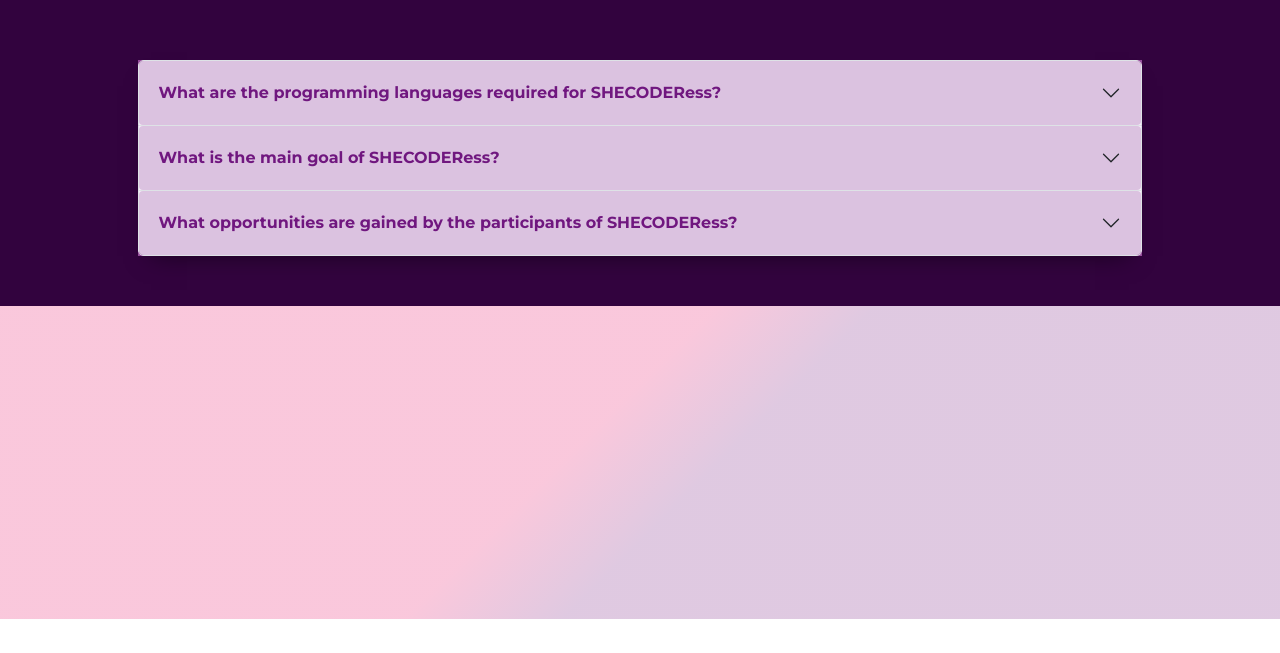
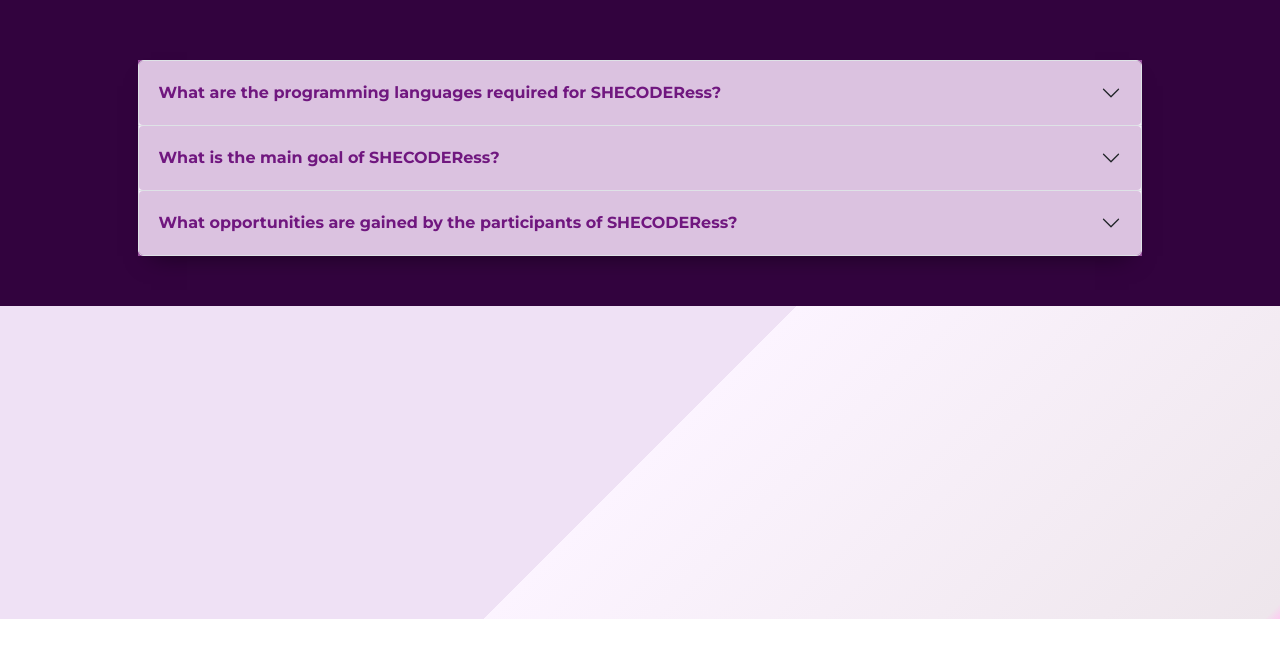
Before and after one commit to sudarakas/shecoderessv, a React (Create React App) app: page / in a window 1280 px wide. Shown: the part 2290-2943 px from the top of the page. Built offline with nearby package versions, Linux system fonts and the light colour scheme.

Commit message:
Undo changes

```diff
--- a/src/styles/main.css
+++ b/src/styles/main.css
@@ -179,14 +179,14 @@
 
 .info-section {
   background-color: white !important;
-  background: linear-gradient(-45deg, rgba(150,77,156,0.3) 45%, rgba(238,72,138,0.3) 55%) !important;
+  background: linear-gradient(-45deg, #fdcbf1 0%, #eee6ec 1%, #fcf4ff 50%, #efe1f5 50%) !important;
   background-size: 400% 400%;
   -webkit-animation: changeBackground 10s ease-in-out infinite;
           animation: changeBackground 10s ease-in-out infinite;
 }
 
 .info-section h1 {
-  color: rgb(112,23,127) !important;
+  color: #000000 !important;
 }
 
 @-webkit-keyframes changeBackground {
--- a/src/styles/main.scss
+++ b/src/styles/main.scss
@@ -160,12 +160,16 @@
 //info section
 .info-section{
   background-color: white !important;
-  background: linear-gradient(-45deg, #fdcbf1 0%, #eee6ec 1%, #fcf4ff 50%,#efe1f5 50%) !important;
+  background: linear-gradient(-45deg, rgba(150,77,156,0.3) 45%, rgba(238,72,138,0.3) 55%) !important;
   background-size: 400% 400%;
   animation: changeBackground 10s ease-in-out infinite ;
   h1{
     color:#000000 !important;
   }
+}
+
+.info-section h1 {
+  color: rgb(112,23,127) !important;
 }
 
 
```
